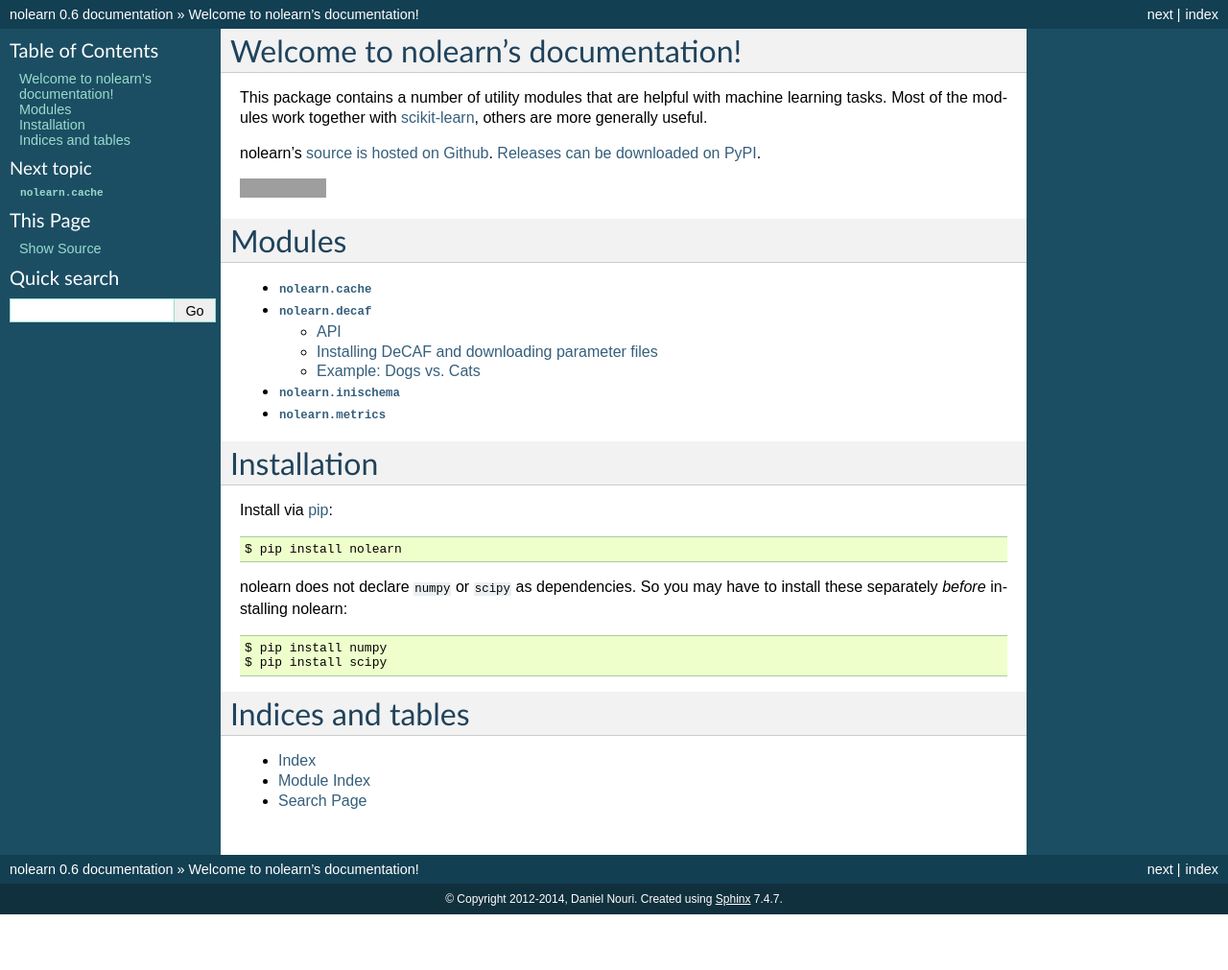
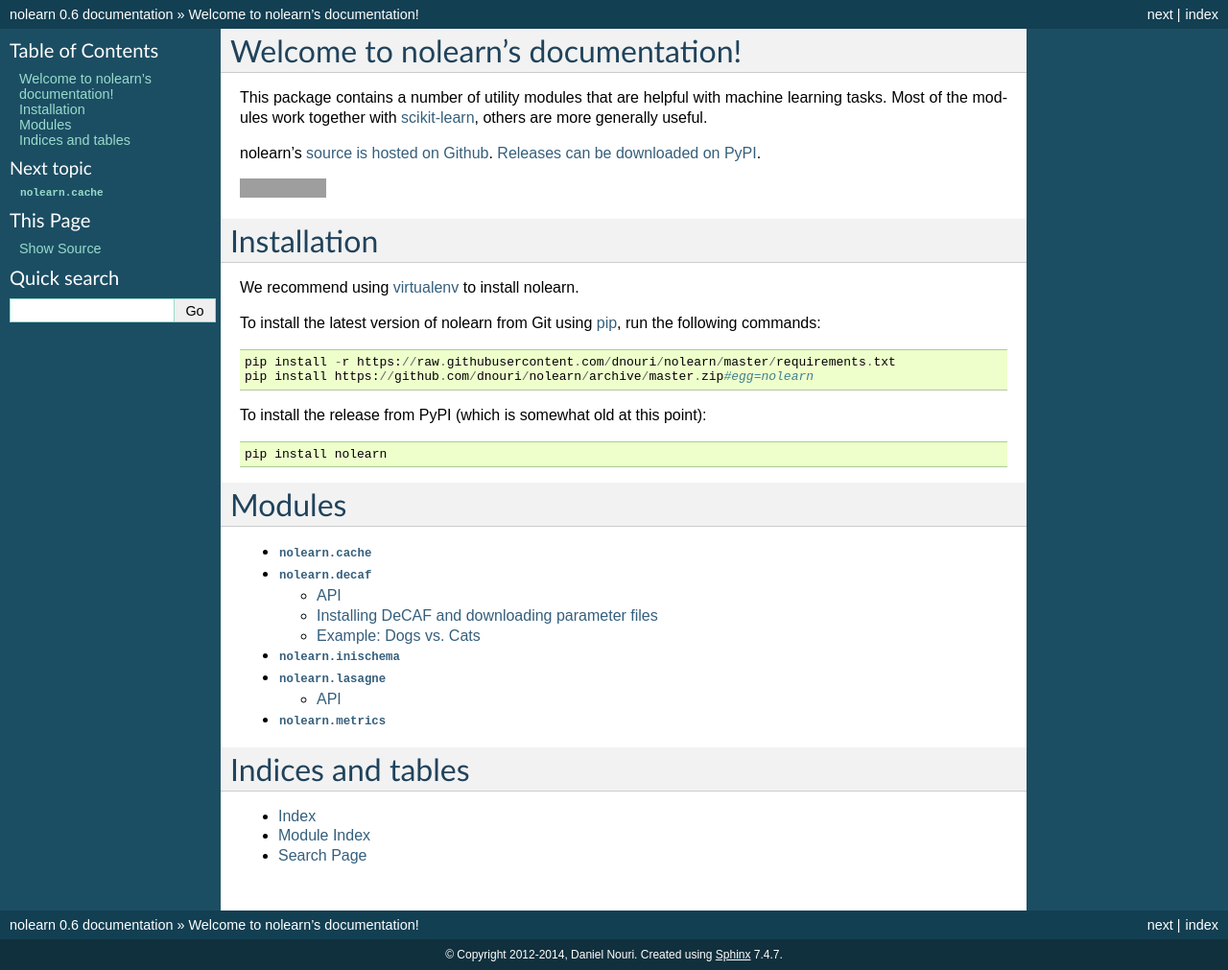
Before and after one commit to dnouri/nolearn, a Sphinx documentation site: the page built from docs/index.rst, in a window 1280 px wide. Shown: the whole page at 96% size. Built offline with Sphinx 7.4.7, drawn with Linux system fonts in a browser that asks for light colours; before the commit the page ends 953 px from its top, so only the background shows below that; grey boxes are pictures that could not be loaded.

Commit message:
Simplify installation docs; add nolearn.lasagne stand-in doc.

```diff
--- a/docs/index.rst
+++ b/docs/index.rst
@@ -16,6 +16,24 @@
 .. _build status: http://travis-ci.org/dnouri/nolearn
 
 
+Installation
+============
+
+We recommend using `virtualenv
+<http://www.dabapps.com/blog/introduction-to-pip-and-virtualenv-python/>`_
+to install nolearn.
+
+To install the latest version of nolearn from Git using `pip
+<http://www.pip-installer.org>`_, run the following commands::
+
+  pip install -r https://raw.githubusercontent.com/dnouri/nolearn/master/requirements.txt
+  pip install https://github.com/dnouri/nolearn/archive/master.zip#egg=nolearn
+
+To install the release from PyPI (which is somewhat old at this
+point)::
+
+  pip install nolearn
+
 Modules
 =======
 
@@ -25,25 +43,8 @@
    cache
    decaf
    inischema
+   lasagne
    metrics
-
-
-Installation
-============
-
-Install via `pip <http://www.pip-installer.org>`_:
-
-.. code-block:: bash
-
-  $ pip install nolearn
-
-nolearn does not declare ``numpy`` or ``scipy`` as dependencies.  So
-you may have to install these separately *before* installing nolearn:
-
-.. code-block:: bash
-
-  $ pip install numpy
-  $ pip install scipy
 
 
 Indices and tables
--- a/requirements.txt
+++ b/requirements.txt
@@ -1,6 +1,7 @@
+numpy
 joblib==0.8.4
 matplotlib
 scikit-learn==0.15.2
-Theano==0.7
 tabulate==0.7.5
-git+https://github.com/benanne/Lasagne.git@9d4408f1#egg=Lasagne==0.1.dev
+git+https://github.com/Theano/Theano.git@36d1eca8#egg=Theano==0.8.git
+git+https://github.com/Lasagne/Lasagne.git@c676faa0#egg=Lasagne==0.1.git
--- a/setup.py
+++ b/setup.py
@@ -16,6 +16,7 @@
     'matplotlib',
     'scikit-learn',
     'tabulate',
+    'Lasagne',
     ]
 
 tests_require = [
```
Also changed, not shown: README.rst (+10 -14 lines), docs/lasagne.rst (added, +64 -0 lines).
